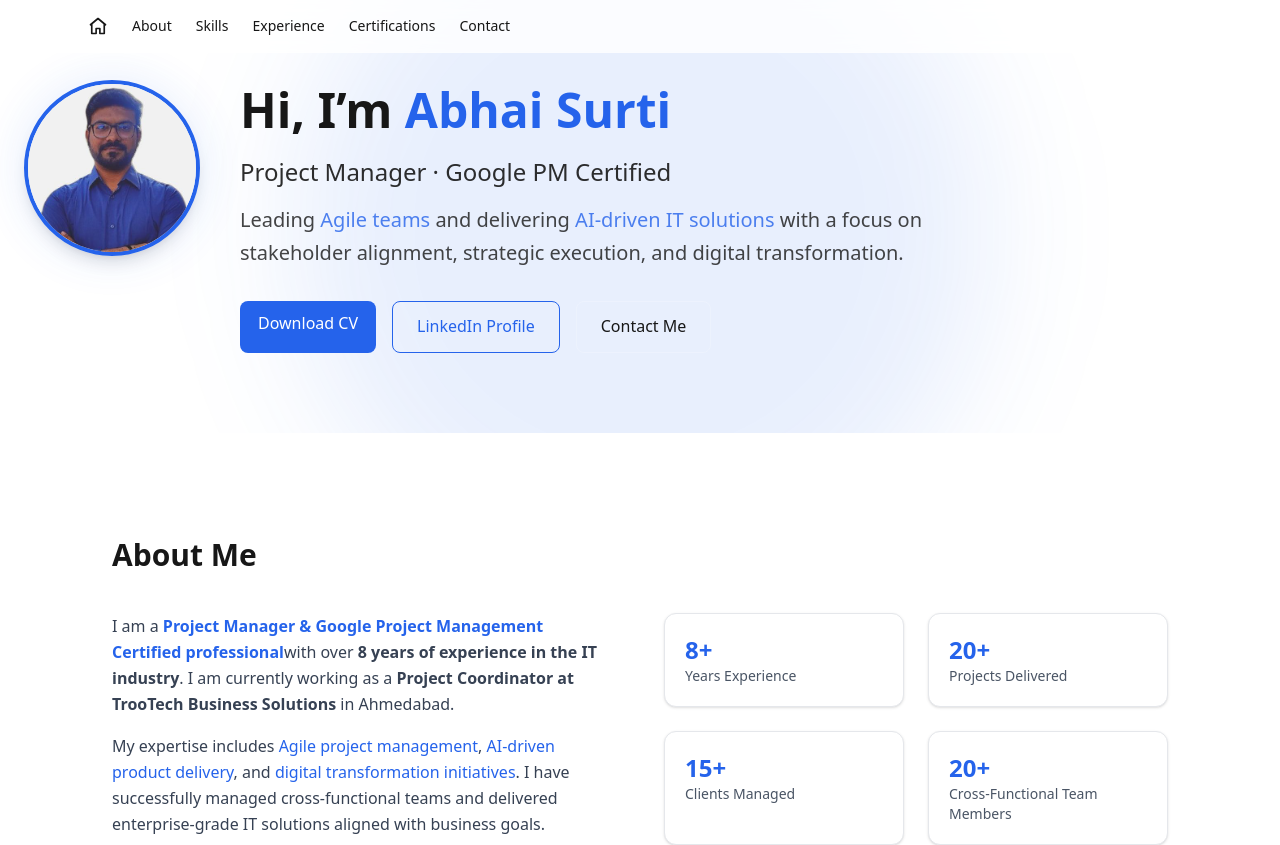
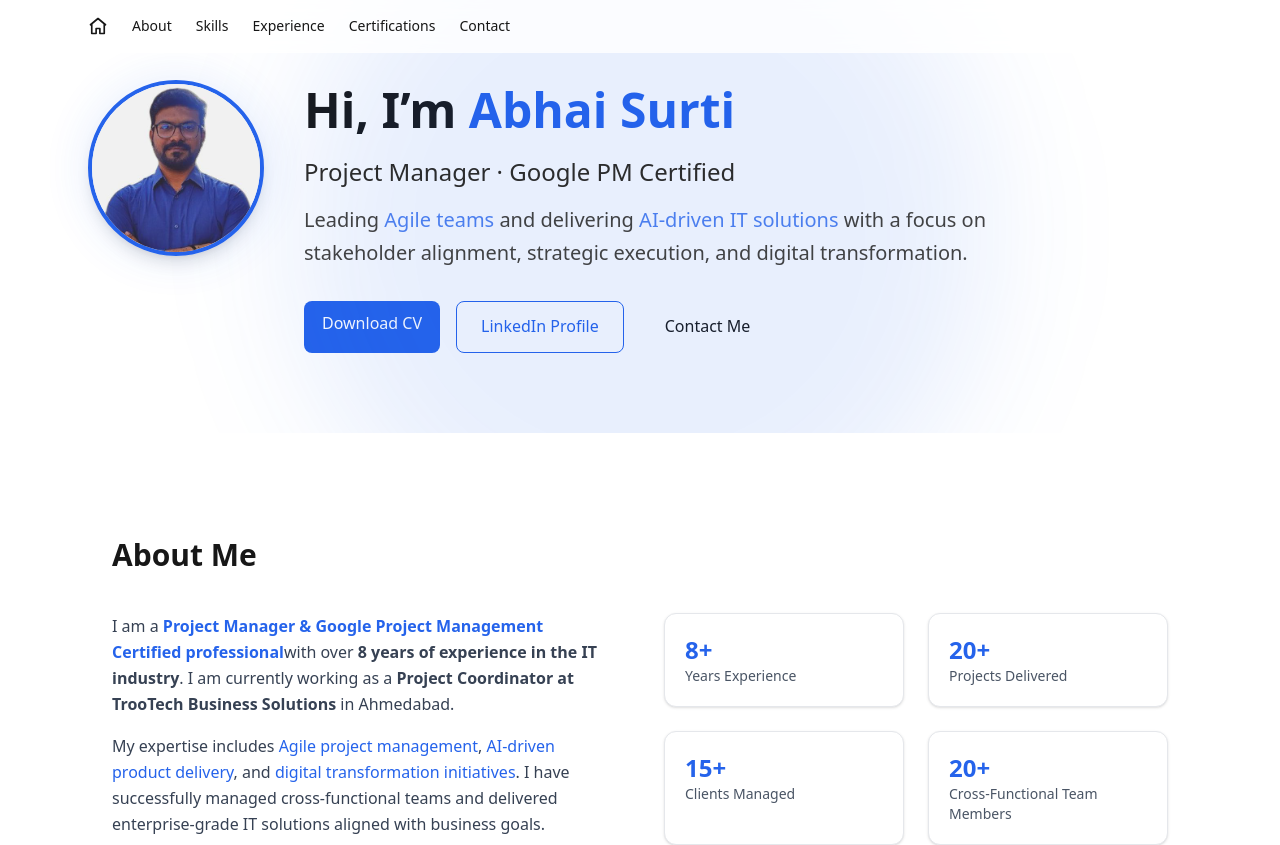
Before and after one commit to surtiabhai007-cmyk/abhai-portfolio, a Next.js app: page / in a window 1280 px wide. Shown: the top 845 px of the page. Built offline with nearby package versions, Linux system fonts and the light colour scheme.

Commit message:
Update Hero.js

```diff
--- a/components/Hero.js
+++ b/components/Hero.js
@@ -1,11 +1,13 @@
 export default function Hero() {
   return (
-    <section id="home" className="py-20 bg-background text-foreground relative overflow-hidden">
-
+    <section
+      id="home"
+      className="py-20 bg-background text-foreground relative overflow-hidden"
+    >
       {/* Background Glow */}
       <div className="absolute top-[-120px] left-1/2 -translate-x-1/2 w-[700px] h-[700px] bg-primary/10 blur-3xl rounded-full"></div>
 
-      <div className="max-w-7xl mx-auto flex flex-col md:flex-row items-center md:items-start gap-10 px-6 relative">
+      <div className="max-w-6xl mx-auto px-6 flex flex-col md:flex-row gap-10 items-start">
 
         {/* Profile Image */}
         <div className="relative flex-shrink-0">
@@ -19,7 +21,7 @@ export default function Hero() {
         </div>
 
         {/* Text Content */}
-        <div className="flex-1 text-center md:text-left">
+        <div className="flex-1">
 
           <h1 className="text-4xl md:text-5xl font-bold leading-tight">
             Hi, I’m <span className="text-primary">Abhai Surti</span>
@@ -29,7 +31,6 @@ export default function Hero() {
             Project Manager · Google PM Certified
           </p>
 
-          {/* Tagline */}
           <p className="mt-4 text-lg md:text-xl opacity-80 leading-relaxed max-w-3xl">
             Leading <span className="text-primary">Agile teams</span> and delivering
             <span className="text-primary"> AI-driven IT solutions</span> with a focus on
@@ -37,7 +38,7 @@ export default function Hero() {
           </p>
 
           {/* Buttons */}
-          <div className="mt-8 flex flex-wrap gap-4 justify-center md:justify-start">
+          <div className="mt-8 flex flex-wrap gap-4">
 
             <a
               href="https://drive.google.com/uc?export=download&id=11EK9msbaBOlM34MAudGD1rHARvMDHffh"
@@ -65,8 +66,8 @@ export default function Hero() {
             </a>
 
           </div>
+        </div>
 
-        </div>
       </div>
     </section>
   );
```
